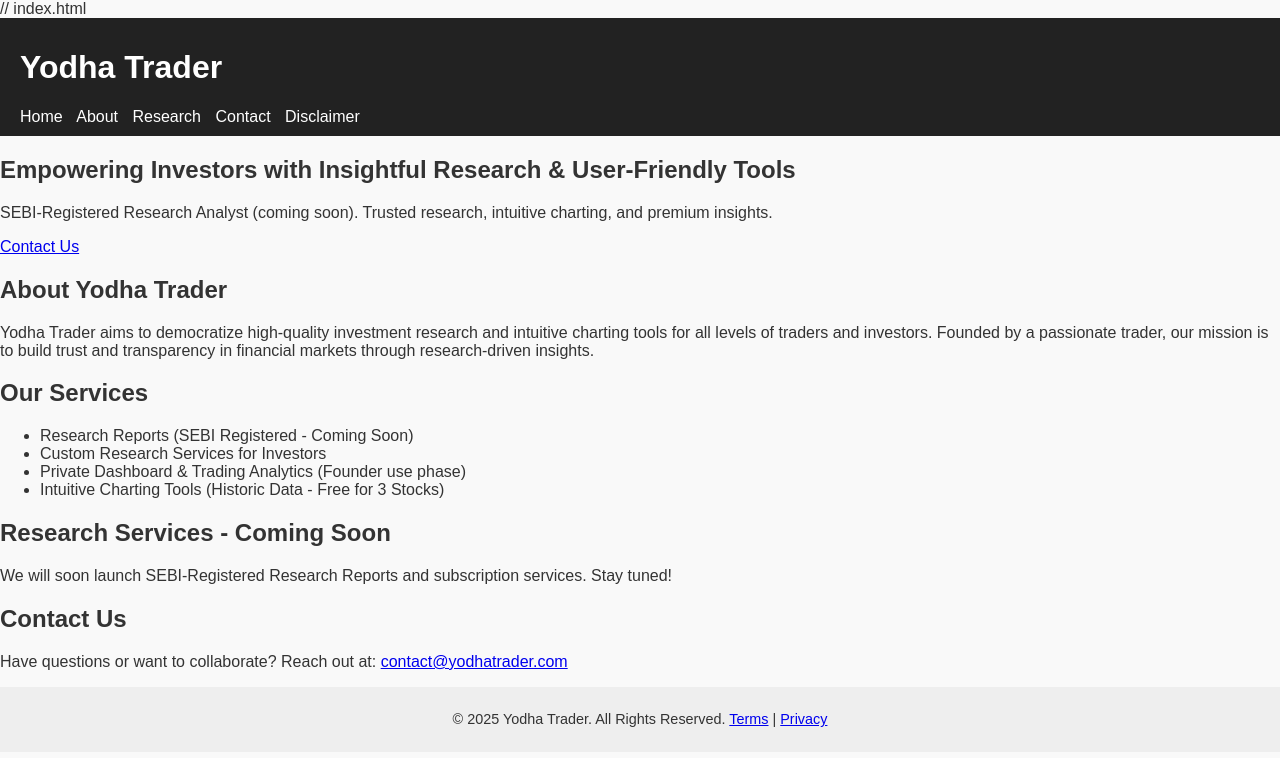
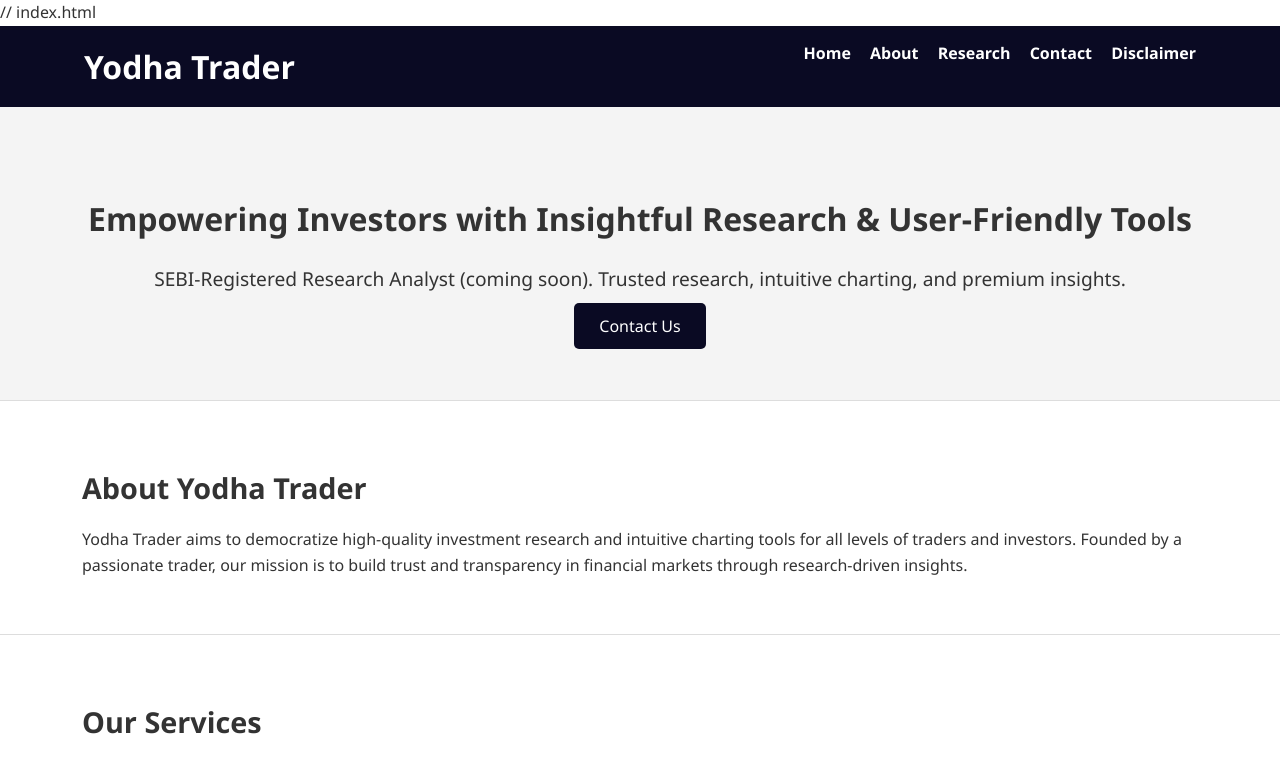
Before and after one commit to YodhaTrader/yodhatrader.github.io, a plain HTML site: page index.html in a window 1280 px wide. Shown: the top 758 px of the page. Drawn offline with Linux system fonts and the light colour scheme.

Commit message:
Update styles.css
styles.css Code

```diff
--- a/css/styles.css
+++ b/css/styles.css
@@ -1,34 +1,93 @@
 body {
-    font-family: Arial, sans-serif;
+    font-family: 'Segoe UI', Tahoma, Geneva, Verdana, sans-serif;
     margin: 0;
     padding: 0;
-    background: #f9f9f9;
+    background: #ffffff;
     color: #333;
+    line-height: 1.6;
+}
+
+.container {
+    width: 90%;
+    max-width: 1200px;
+    margin: 0 auto;
 }
 
 header {
-    background: #222;
+    background: #0a0a23;
     color: white;
-    padding: 10px 20px;
+    padding: 15px 0;
+}
+
+header h1 {
+    margin: 0;
+    padding-left: 20px;
+    display: inline-block;
+}
+
+nav {
+    float: right;
+    margin-right: 20px;
 }
 
 nav a {
     color: white;
-    margin-right: 10px;
+    margin-left: 15px;
     text-decoration: none;
+    font-weight: bold;
 }
 
 nav a:hover {
     text-decoration: underline;
 }
 
-main {
-    padding: 20px;
+.hero {
+    background: #f4f4f4;
+    text-align: center;
+    padding: 60px 20px;
+}
+
+.hero h2 {
+    font-size: 2em;
+    margin-bottom: 10px;
+}
+
+.hero p {
+    font-size: 1.2em;
+    margin-bottom: 20px;
+}
+
+.cta-button {
+    background: #0a0a23;
+    color: white;
+    padding: 12px 25px;
+    text-decoration: none;
+    border-radius: 5px;
+    font-size: 1em;
+}
+
+.cta-button:hover {
+    background: #333;
+}
+
+section {
+    padding: 40px 20px;
+    border-bottom: 1px solid #ddd;
+}
+
+section h2 {
+    font-size: 1.8em;
+    margin-bottom: 15px;
+}
+
+.services ul {
+    list-style-type: disc;
+    padding-left: 20px;
 }
 
 footer {
-    background: #eee;
-    padding: 10px 20px;
+    background: #f4f4f4;
     text-align: center;
+    padding: 15px 0;
     font-size: 0.9em;
 }
```
